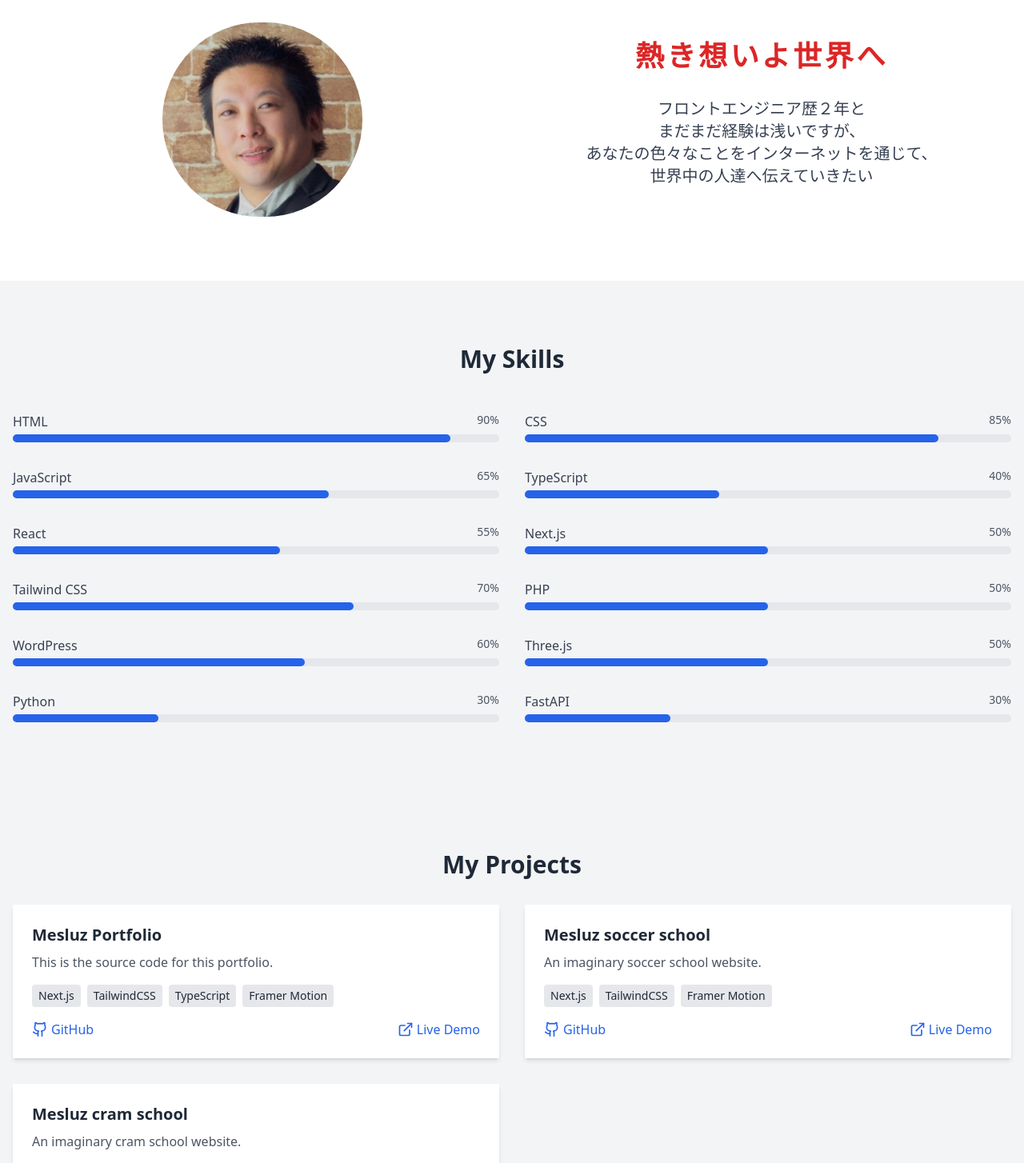
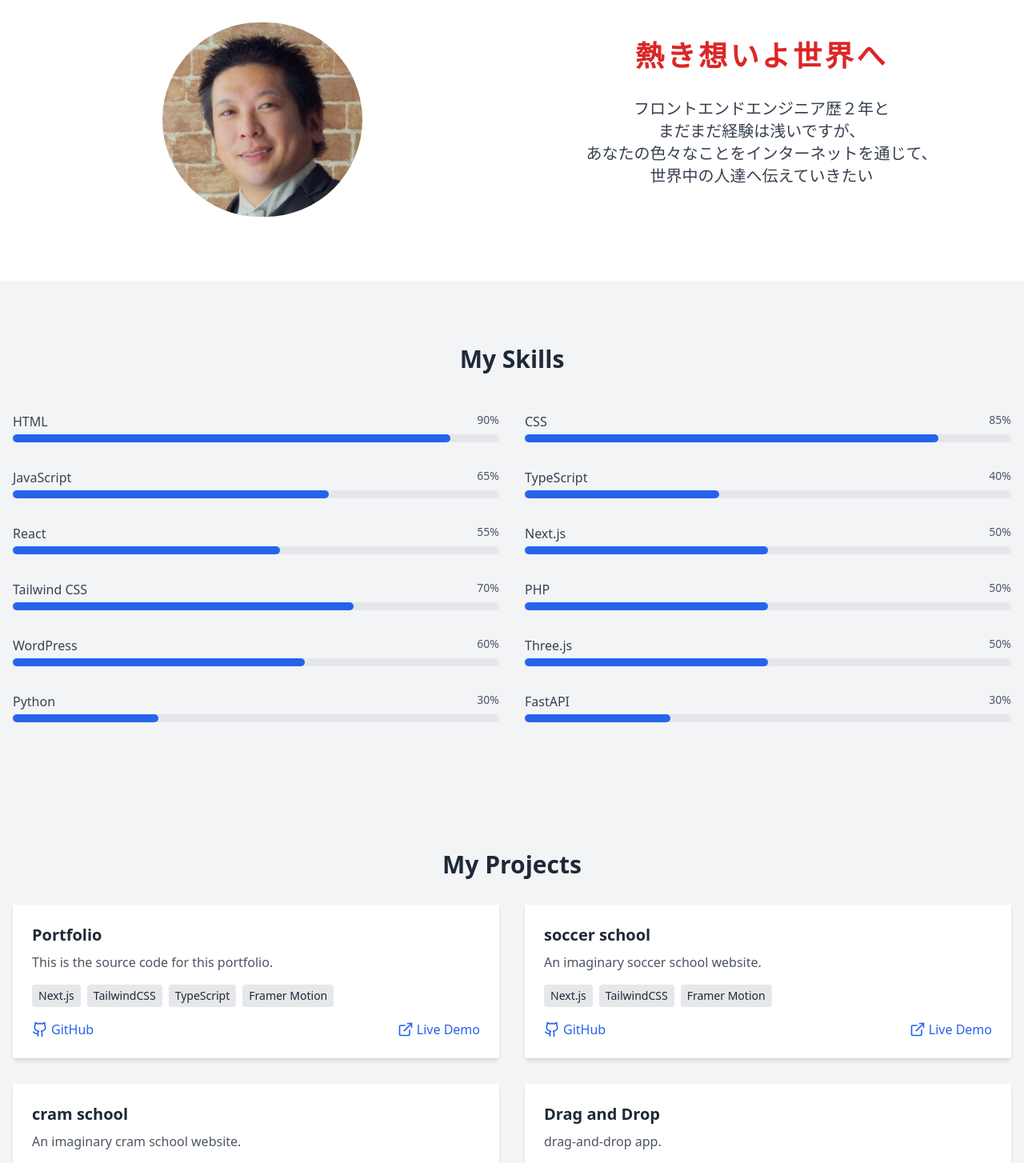
Before and after one commit to masahiro8218/next-portfolio, a Next.js app: page / in a window 1280 px wide. Shown: the part 920-2374 px from the top of the page at 80% size. Built offline with nearby package versions, Linux system fonts and the light colour scheme; a web font is replaced by a local one.

Commit message:
サイト更新

```diff
--- a/components/About.tsx
+++ b/components/About.tsx
@@ -44,7 +44,7 @@ const About = () => {
               熱き想いよ世界へ
             </p>
             <p className='text-xl text-gray-700 mb-4 text-center'>
-              フロントエンジニア歴２年と
+              フロントエンドエンジニア歴２年と
               <br />
               まだまだ経験は浅いですが、
               <br />
--- a/components/Projects.tsx
+++ b/components/Projects.tsx
@@ -6,25 +6,32 @@ import { useState } from 'react';
 
 const projects = [
   {
-    title: 'Mesluz Portfolio',
+    title: 'Portfolio',
     description: 'This is the source code for this portfolio.',
     technologies: ['Next.js', 'TailwindCSS', 'TypeScript', 'Framer Motion'],
     github: 'https://github.com/masahiro8218/next-portfolio',
     live: 'https://next-portfolio-two-inky.vercel.app/',
   },
   {
-    title: 'Mesluz soccer school',
+    title: 'soccer school',
     description: 'An imaginary soccer school website.',
     technologies: ['Next.js', 'TailwindCSS', 'Framer Motion'],
     github: 'https://github.com/masahiro8218/next-soccer_school',
     live: 'https://next-soccer-school.vercel.app/',
   },
   {
-    title: 'Mesluz cram school',
+    title: 'cram school',
     description: 'An imaginary cram school website.',
     technologies: ['Next.js', 'TailwindCSS', 'AOS', 'React-Scroll'],
     github: 'https://github.com/masahiro8218/next-cram-school',
     live: 'https://next-cram-school.vercel.app/',
+  },
+  {
+    title: 'Drag and Drop',
+    description: 'drag-and-drop app.',
+    technologies: ['React17', 'react-beautiful-dnd'],
+    github: 'https://github.com/masahiro8218/react-drag_and_drop',
+    live: 'https://masahiro8218.com/',
   },
 ];
 
```
